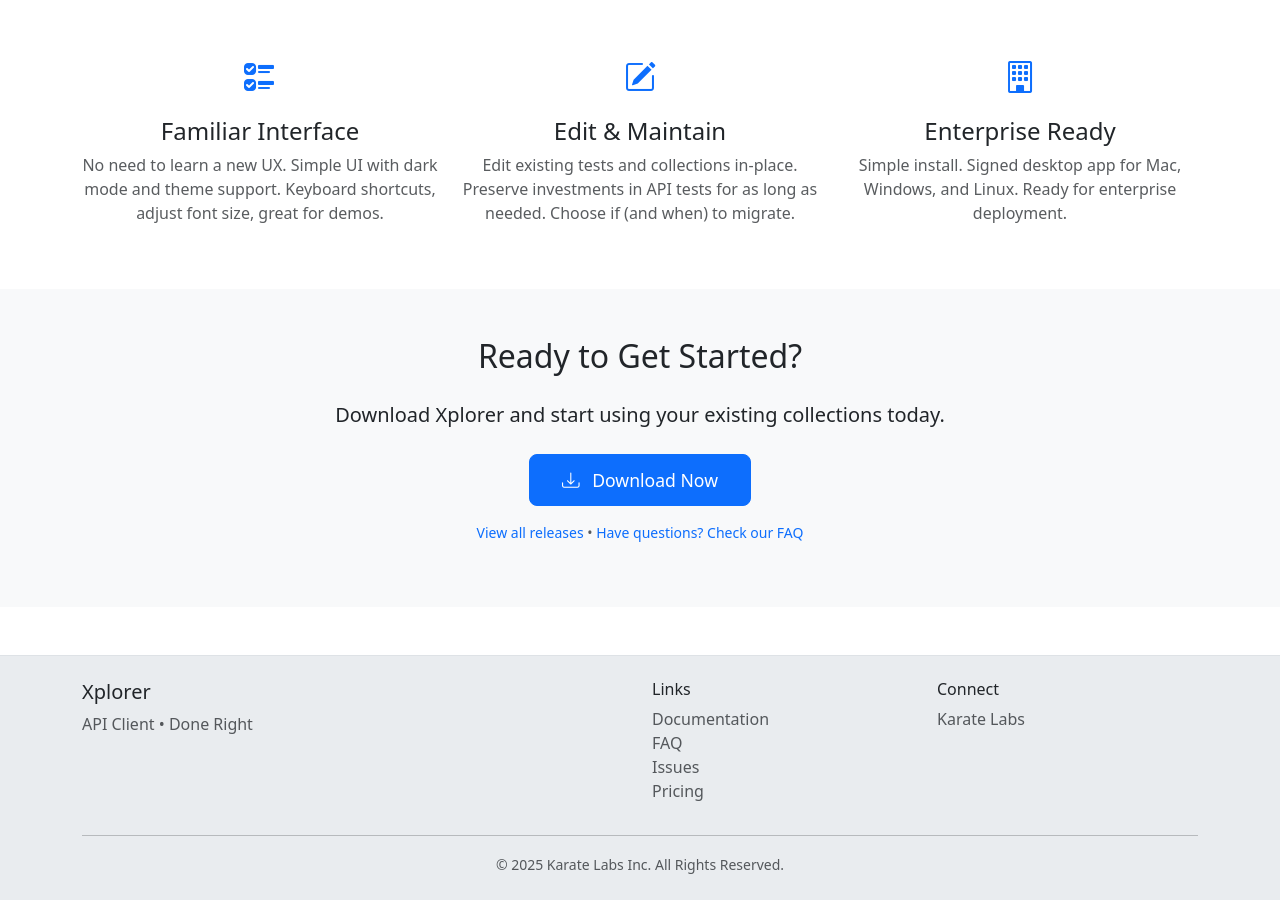
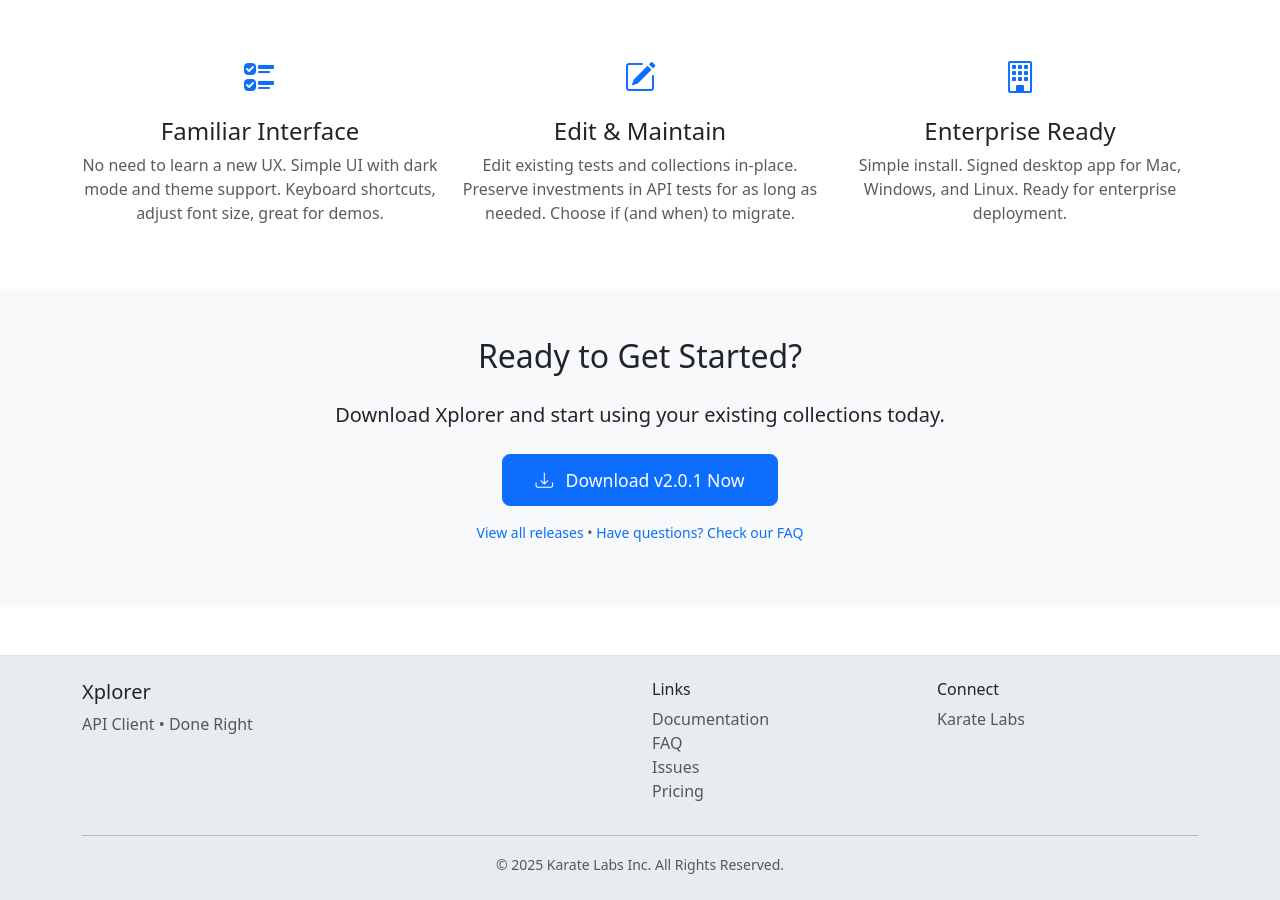
Before and after one commit to karatelabs/xplorer, a Jekyll site: the page built from index.html, in a window 1280 px wide and 900 px high, scrolled down 966 px. Built offline with Jekyll 4.4.1, drawn with Linux system fonts in a browser that asks for light colours.

Commit message:
add version number to second download button

```diff
--- a/index.html
+++ b/index.html
@@ -111,7 +111,7 @@
     <p class="lead mb-4">Download Xplorer and start using your existing collections today.</p>
     <button id="download-btn-bottom" class="btn btn-primary btn-lg">
       <i class="bi bi-download me-2"></i>
-      <span id="download-text-bottom">Download Now</span>
+      <span id="download-text-bottom">Download v<span id="version-bottom">2.0.1</span> Now</span>
     </button>
     <p class="mt-3 text-muted small">
       <a href="https://github.com/karatelabs/xplorer/releases" class="text-decoration-none">View all releases</a> •
```
Also changed, not shown: other parts of index.html (+1 -0 lines).
